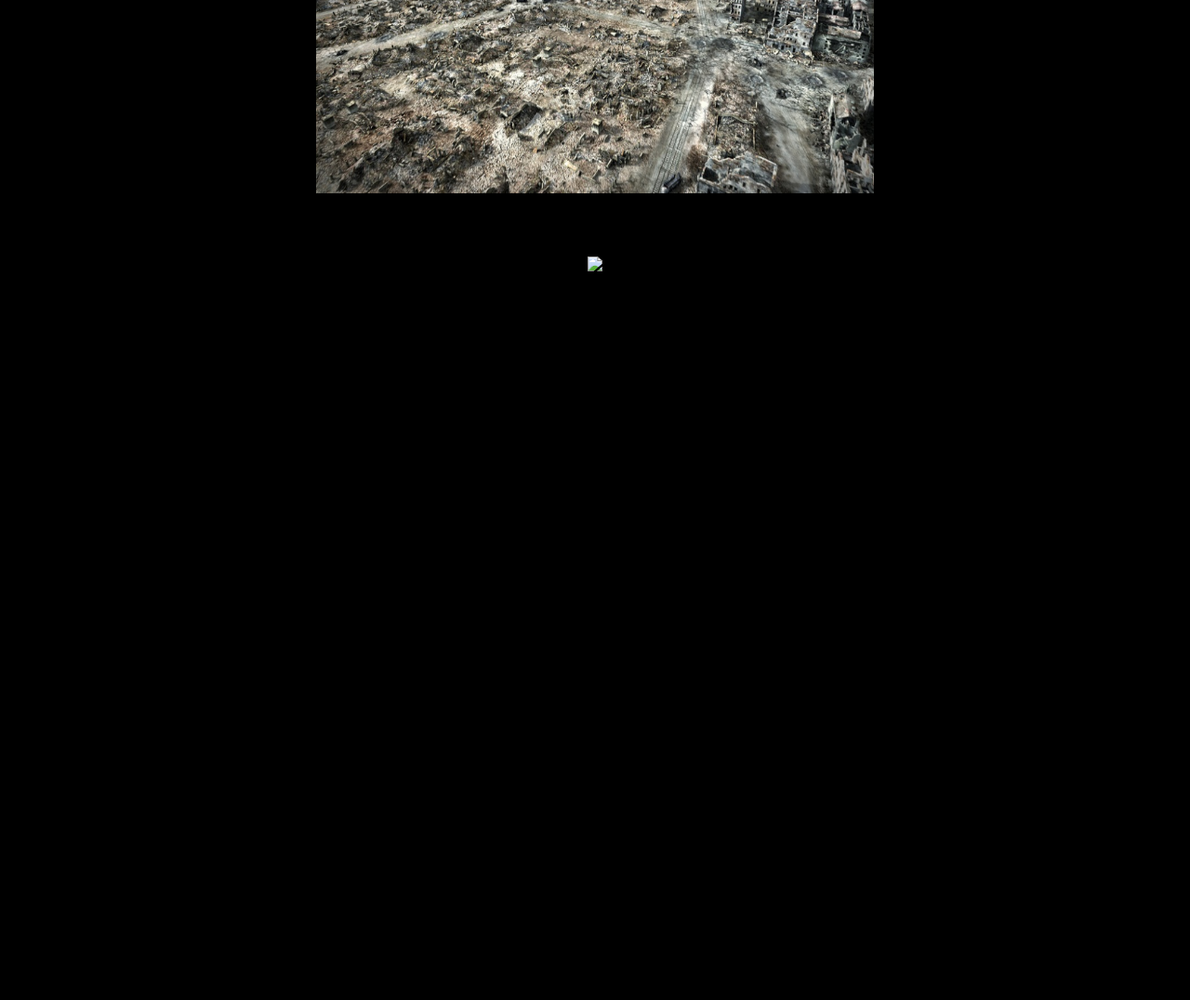
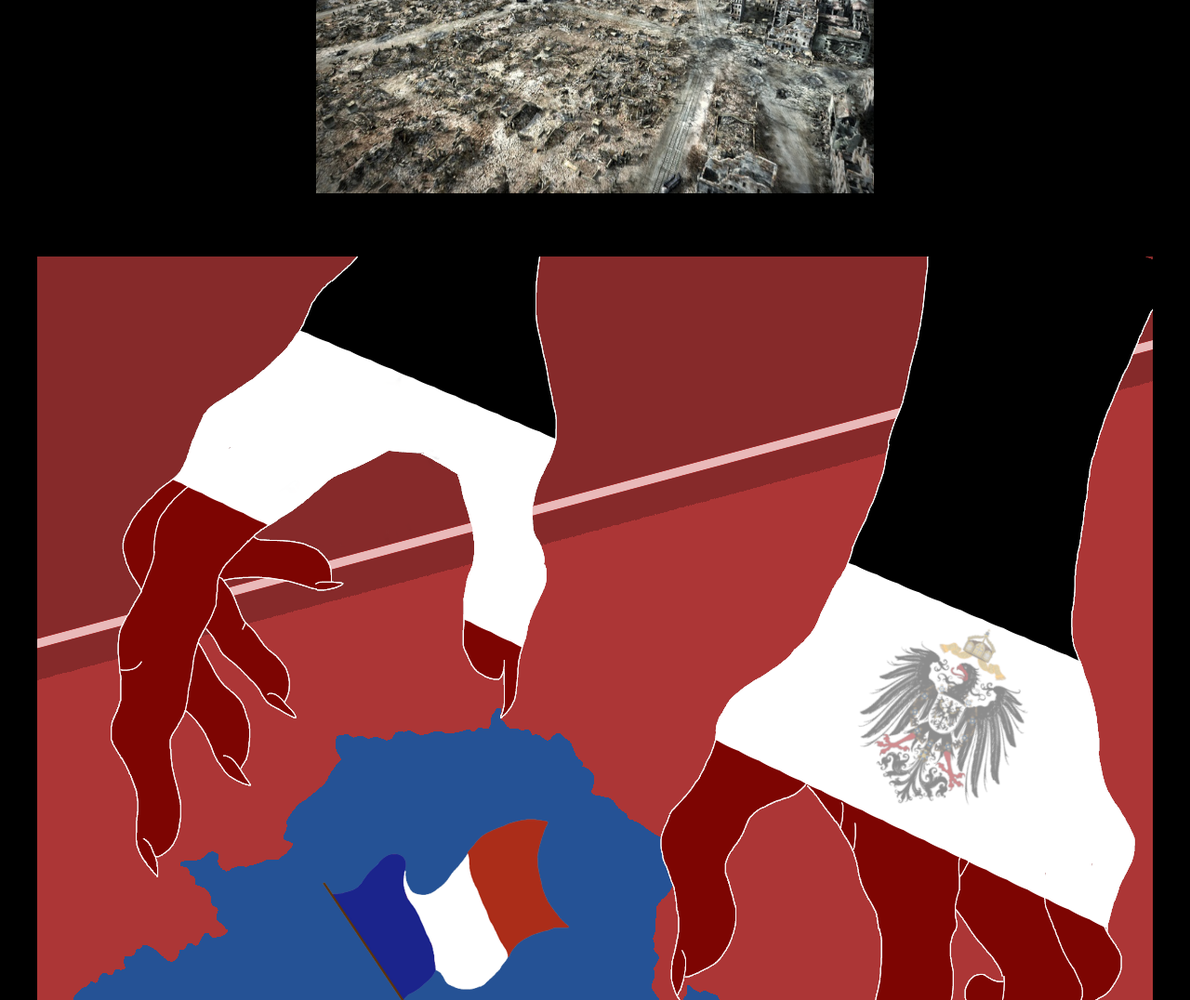
Before and after one commit to Radoslaw84/Images, a plain HTML site: page index.html in a window 1280 px wide. Shown: the part 1718-2794 px from the top of the page at 93% size. Before the commit the page ends 2018 px from the top, so only its background shows below. Drawn offline with Linux system fonts and the light colour scheme.

Commit message:
Update index.html

```diff
--- a/index.html
+++ b/index.html
@@ -22,7 +22,7 @@
                   <img src="warszawa2.png" height="400" width="600"><br>
                   <img src="warszawa3.png" height="400" width="600"><br>
                <p> Propaganda posters</p><br>
-                  <img src="fra plakat"><br>
+                  <img src="fra plakat.png"><br>
 
 
         </center>
```
